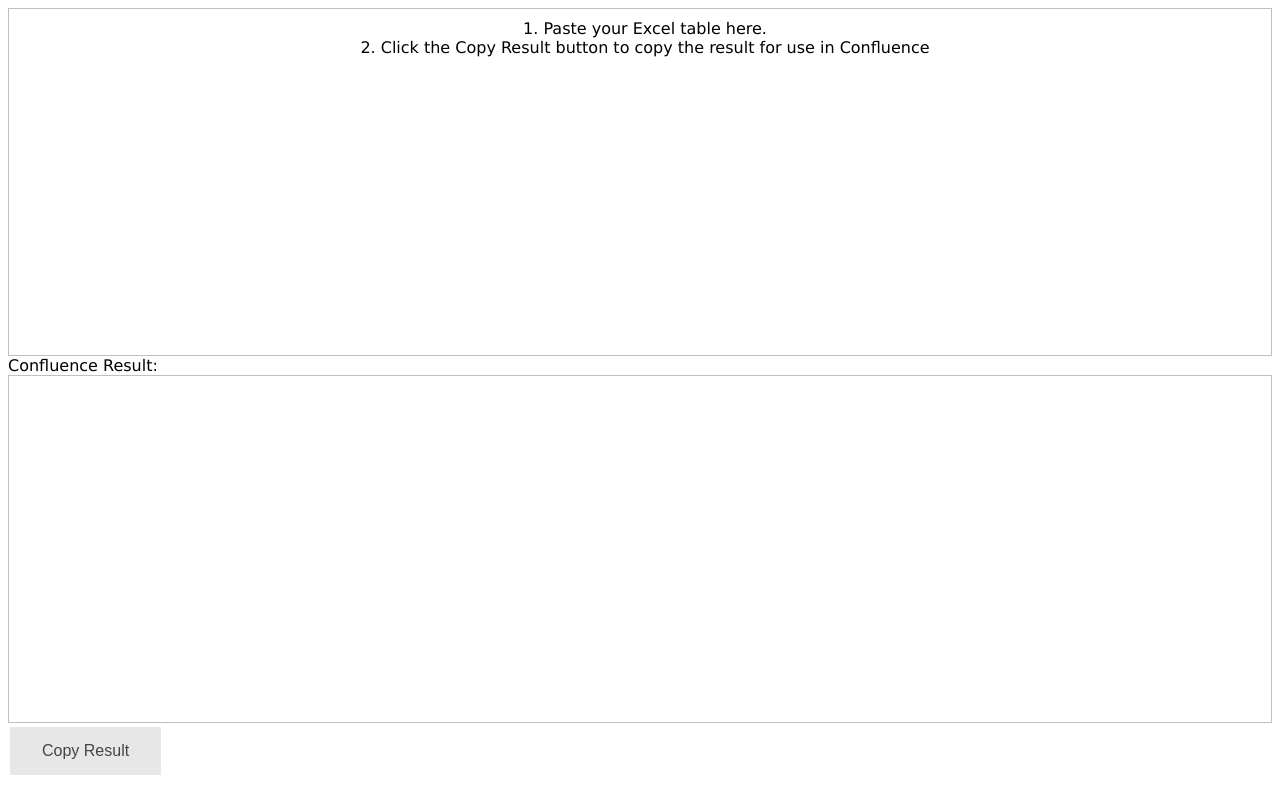
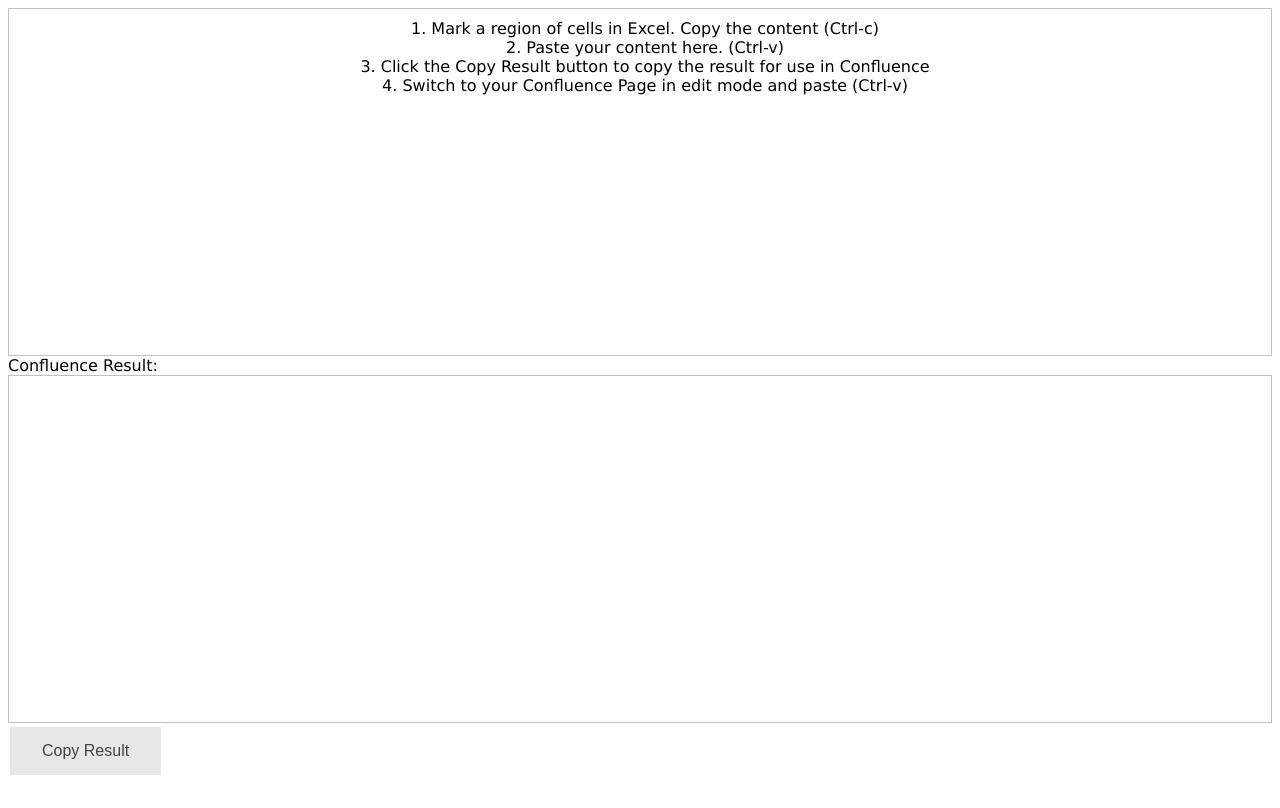
Before and after one commit to BjoernWaechter/BjoernWaechter.github.io, a plain HTML site: page index.html in a window 1280 px wide. Drawn offline with nearby package versions, Linux system fonts and the light colour scheme.

Commit message:
improve instructions

```diff
--- a/index.html
+++ b/index.html
@@ -11,7 +11,12 @@
 
 <body>
 
-<div id="pasteid" class="input"><div style="font-family: Verdana;">1. Paste your Excel table here.</div><div style="font-family: Verdana;">2. Click the Copy Result button to copy the result for use in Confluence</div></div>
+<div id="pasteid" class="input">
+<div style="font-family: Verdana;">1. Mark a region of cells in Excel. Copy the content (Ctrl-c)</div>
+<div style="font-family: Verdana;">2. Paste your content here. (Ctrl-v)</div>
+<div style="font-family: Verdana;">3. Click the Copy Result button to copy the result for use in Confluence</div>
+<div style="font-family: Verdana;">4. Switch to your Confluence Page in edit mode and paste (Ctrl-v)</div>
+</div>
 <div style="font-family: Verdana;">Confluence Result:</div>
 <div id="result" class="output"></div>
 <button id="copy_btn" class="copy_btn">Copy Result</button>
```
